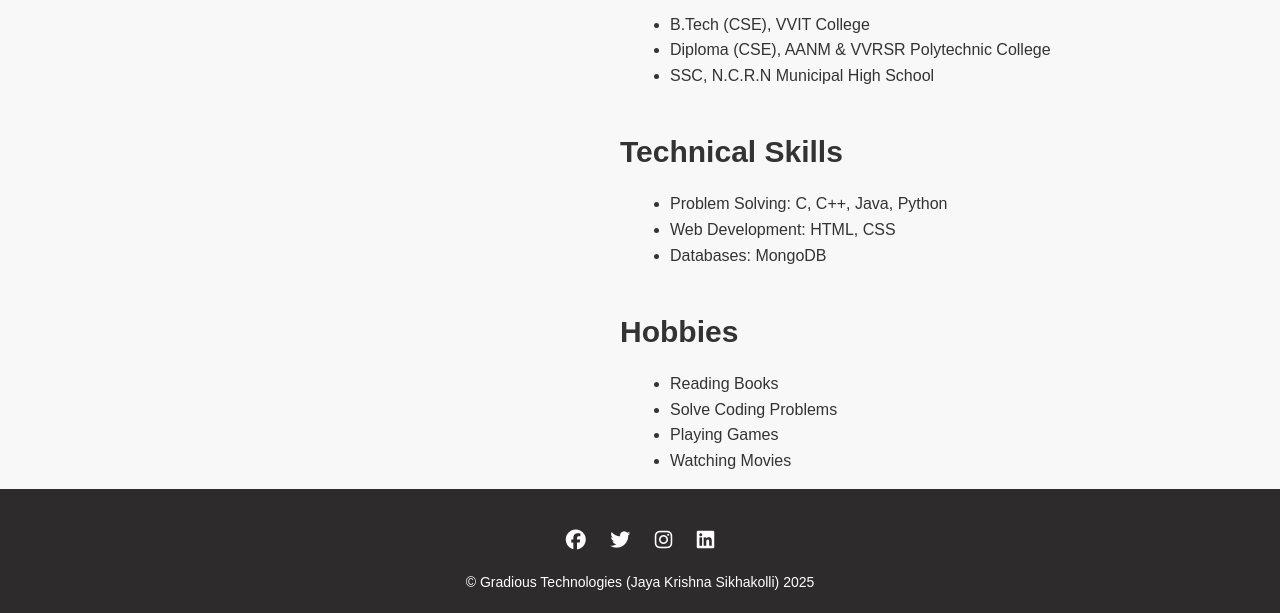
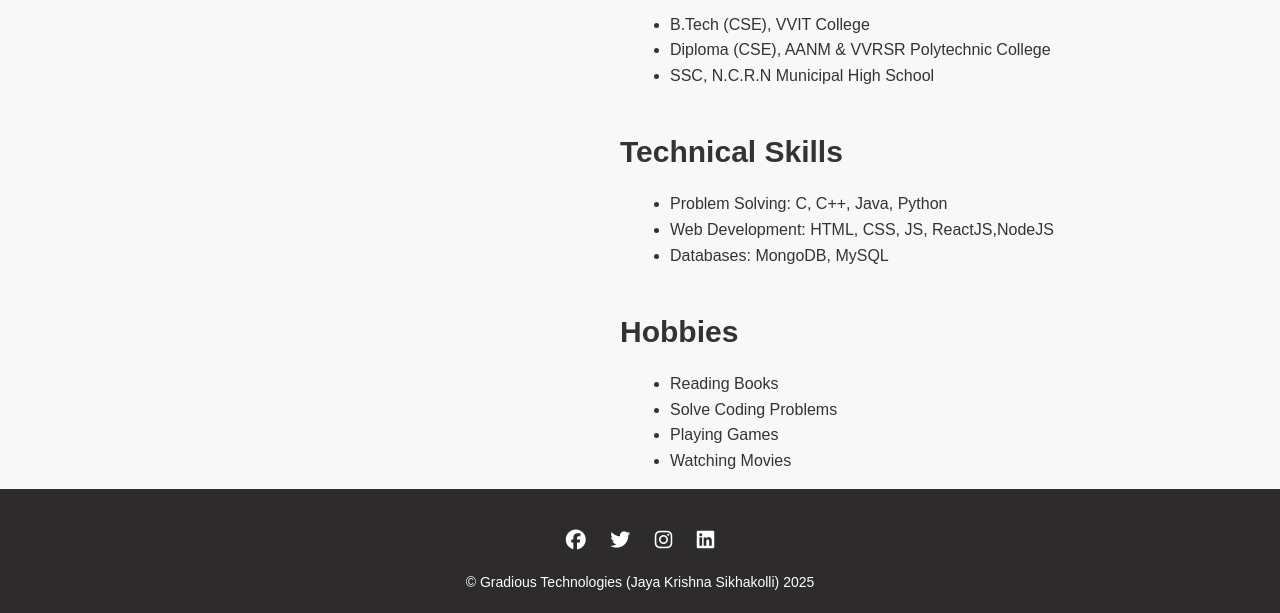
Before and after one commit to Jayakrishna-1817/Portfolio, a plain HTML site: page about.html in a window 1280 px wide. Shown: the part 187-800 px from the top of the page. Drawn offline with Linux system fonts and the light colour scheme.

Commit message:
Update about.html

```diff
--- a/about.html
+++ b/about.html
@@ -36,8 +36,8 @@
       <h1>Technical Skills</h1>
       <ul>
         <li>Problem Solving: C, C++, Java, Python</li>
-        <li>Web Development: HTML, CSS</li>
-        <li>Databases: MongoDB</li>
+        <li>Web Development: HTML, CSS, JS, ReactJS,NodeJS</li>
+        <li>Databases: MongoDB, MySQL</li>
       </ul>
 
       <h1>Hobbies</h1>
```
